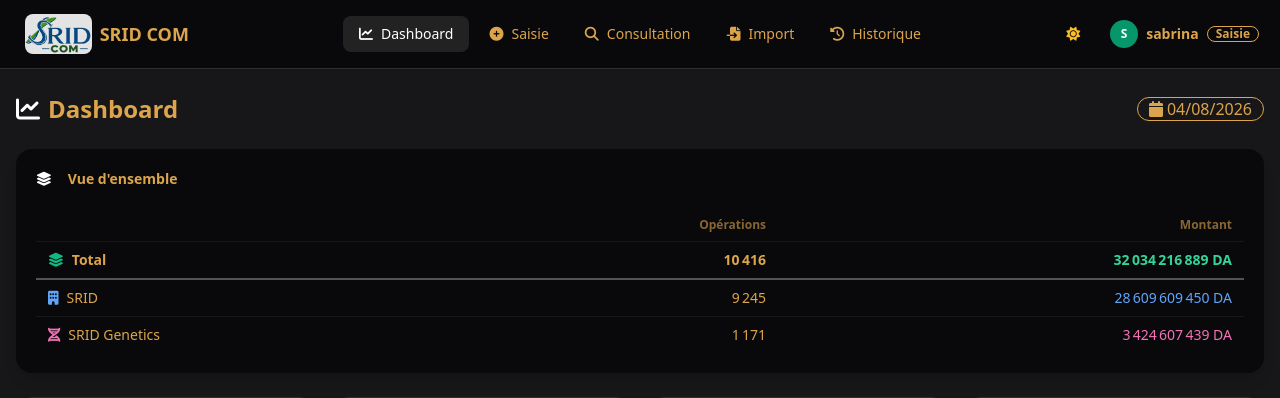
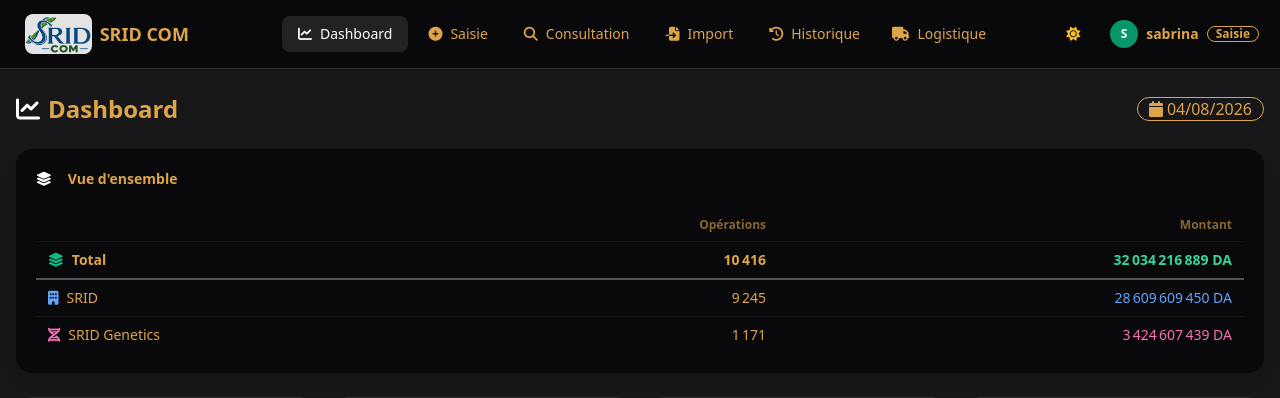
Before and after one commit to Billel-NewEra/srid, a Flask app: page / in a window 1280 px wide. Shown: the top 398 px of the page. Run offline with Flask 3, Linux system fonts and the light colour scheme; a user stored in the database is signed in; some libraries are stand-ins or nearby versions.

Commit message:
logistique

```diff
--- a/templates/base.html
+++ b/templates/base.html
@@ -366,6 +366,7 @@
                     <li><a href="{{ url_for('manage_users') }}"><i class="fas fa-users-cog"></i> Utilisateurs</a></li>
                     {% endif %}
                     <li><a href="{{ url_for('historique') }}"><i class="fas fa-history"></i> Historique</a></li>
+                    <li><button type="button" onclick="openLogistiqueModal()"><i class="fas fa-truck"></i> Logistique</button></li>
                 </ul>
             </div>
             <a href="{{ url_for('dashboard') }}" class="btn btn-ghost gap-2 text-lg font-bold">
@@ -410,6 +411,11 @@
                     <a href="{{ url_for('historique') }}" class="{% if request.endpoint == 'historique' %}bg-primary/10 text-primary{% endif %} rounded-lg">
                         <i class="fas fa-history"></i> Historique
                     </a>
+                </li>
+                <li>
+                    <button type="button" onclick="openLogistiqueModal()" class="rounded-lg px-3 py-2 hover:bg-base-200 transition-colors">
+                        <i class="fas fa-truck"></i> Logistique
+                    </button>
                 </li>
             </ul>
         </div>
@@ -463,6 +469,25 @@
         {% block content %}{% endblock %}
     </main>
 
+    <dialog id="logistique-modal" class="modal">
+        <div class="modal-box max-w-md border border-base-300">
+            <h3 class="font-bold text-lg flex items-center gap-2">
+                <i class="fas fa-truck text-primary"></i>
+                Module Logistique
+            </h3>
+            <p class="py-4 text-sm leading-6 opacity-90">
+                Le module Logistique fait partie des évolutions prévues de la plateforme.
+                Il sera intégré dans une prochaine phase du projet.
+            </p>
+            <div class="modal-action">
+                <form method="dialog">
+                    <button class="btn btn-primary">Compris</button>
+                </form>
+            </div>
+        </div>
+        <form method="dialog" class="modal-backdrop"><button>close</button></form>
+    </dialog>
+
     <!-- Footer -->
     <footer class="footer footer-center p-4 text-base-content mt-8">
         <aside>
@@ -513,6 +538,11 @@
         if ('serviceWorker' in navigator) {
             navigator.serviceWorker.register('{{ url_for("service_worker") }}');
         }
+
+        function openLogistiqueModal() {
+            const modal = document.getElementById('logistique-modal');
+            if (modal) modal.showModal();
+        }
     </script>
 
     {% block scripts %}{% endblock %}
```
